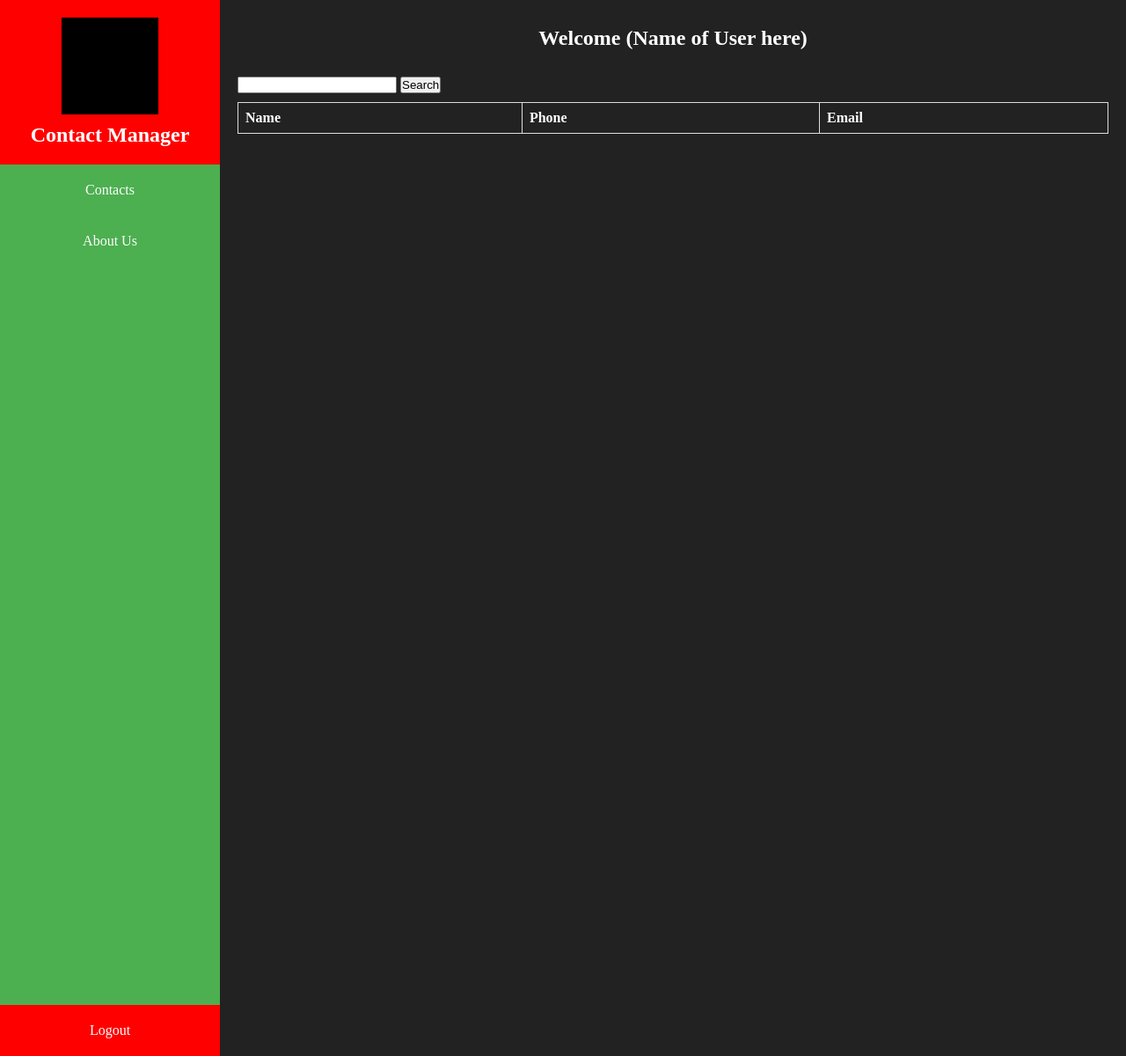
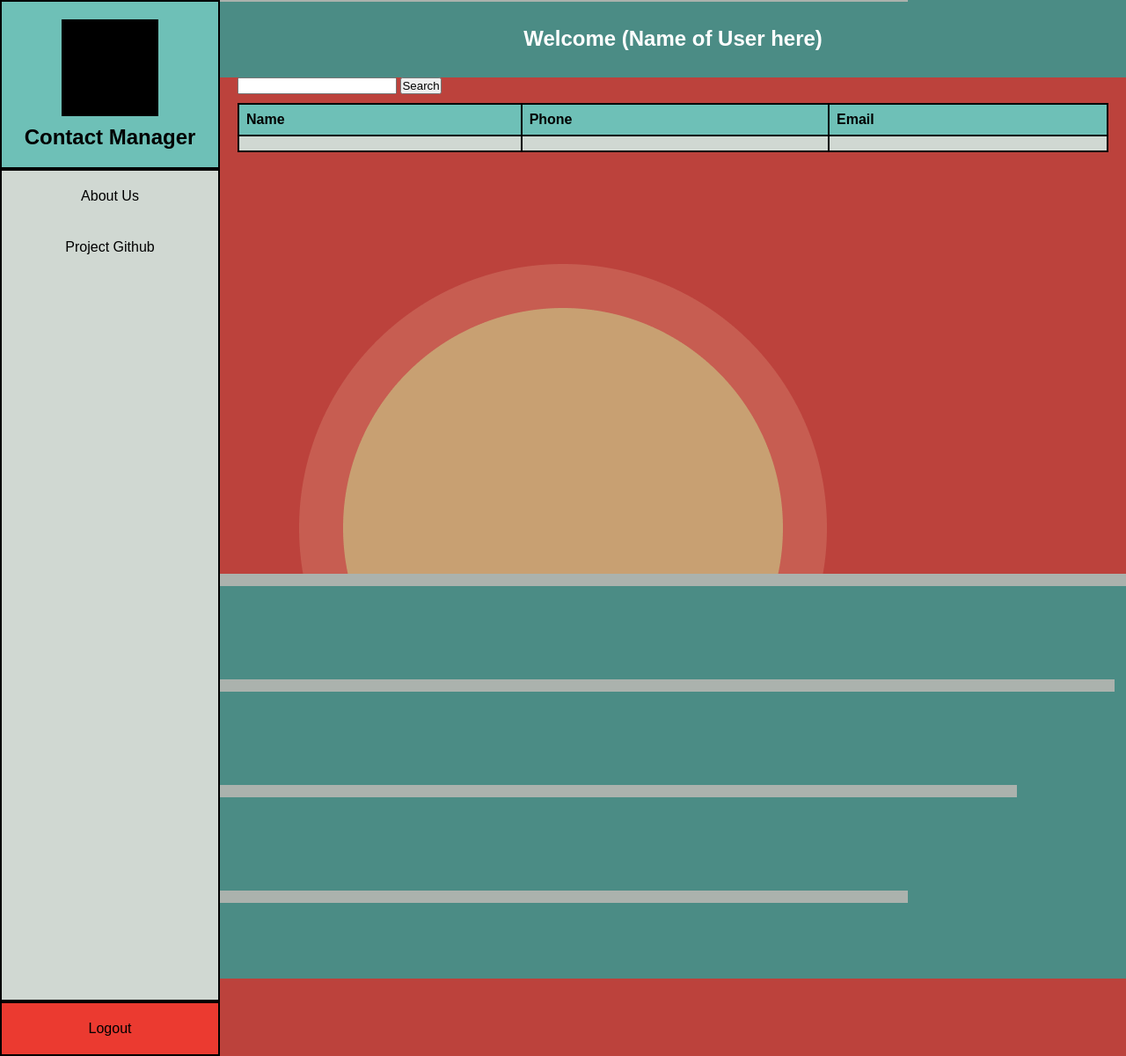
Before and after one commit to Amphiithere/Contact-Manager-Website, a PHP site: page /contacts.html in a window 1280 px wide. Shown: the whole page at 88% size. Run offline with PHP 8.4, Linux system fonts and the light colour scheme; lists and menus that the app fills with data are empty.

Commit message:
Major graphical overhaul for all webpages

```diff
--- a/frontend/contacts.html
+++ b/frontend/contacts.html
@@ -27,10 +27,10 @@
             <!-- Navigation links -->
             <ul class="menu-links">
                 <li class="nav-link">
-                    <a href="#" class="list-item">Contacts</a>
+                    <a href="#" class="list-item">About Us</a>
                 </li>
                 <li class="nav-link">
-                    <a href="#" class="list-item">About Us</a>
+                    <a href="https://github.com/Amphiithere/Contact-Manager-Website" class="list-item">Project Github</a>
                 </li>
             </ul>
 
@@ -57,9 +57,21 @@
                             <th>Phone</th>
                             <th>Email</th>
                         </tr>
+                        <tr>
+                            <td>
+                                <p id="contact-name"></p>
+                            </td>
+                            <td>
+                                <p id="contact-phone"></p>
+                            </td>
+                            <td>
+                                <p id="contact-email"></p>
+                            </td>
+                        </tr>
                     </table>
-		    <p id="contact-list"></p>
                 </div>
+
+                <div class="no-contacts-text">There's Nobody Here!</div>
             </div>
         </main>
     </body>
--- a/frontend/style.css
+++ b/frontend/style.css
@@ -6,13 +6,19 @@
     padding: 0;
 }
 
-html, body {
+html {
     overflow-x: hidden;
     height: 100%;
 }
 
+body {
+    font-family: "ABeeZee", sans-serif;
+    overflow-x: hidden;
+    background-image: url('/images/Site-Background.png');
+    background-position: 50%;
+}
+
 .title {
-    font-family: "ABeeZee", sans-serif;
     margin: auto;
     width: 50%;
     text-align: center;
@@ -22,7 +28,8 @@ html, body {
     display: grid;
     min-height: 650px;
     place-items: center;
-    border: 1px solid #ccc; /* Placeholder */
+    border: 2px solid black; /* Placeholder */
+    background: #d0d8d2;
     margin: auto;
     position: absolute;
     top: 3%;
@@ -42,7 +49,7 @@ html, body {
     display: flex;
     position: relative;
     overflow: hidden;
-    border: 1px solid #ccc; /* Placeholder */
+    border-top: 2px solid black; /* Placeholder */
     width: 100%;
     height: auto;
     min-height: 480px;
@@ -181,7 +188,7 @@ html, body {
     top: 0;
     height: 100vh;
     width: 250px;
-    background-color: #ff0000;
+    background-color: #ccc;
     overflow-y: auto;
     z-index: 100;
 }
@@ -201,7 +208,8 @@ html, body {
     align-items: center;
     padding: 20px 0;
     width: 100%;
-    background-color: #ff0000;
+    background-color: #6ec0b7;
+    border: 2px solid #000;
 }
 
 .logo-image {
@@ -226,7 +234,7 @@ html, body {
 
 .logo-text h1 {
     font-size: 1.5rem;
-    color: white;
+    color: black;
 }
 
 .menu-links {
@@ -234,7 +242,8 @@ html, body {
     list-style: none;
     padding: 0;
     margin: 0;
-    background: #4CAF50;
+    background: #d0d8d2;
+    border: 2px solid black;
     display: flex;
     flex-direction: column;
     flex-grow: 1;
@@ -251,7 +260,7 @@ html, body {
 }
 
 .list-item {
-    color: white;
+    color: black;
     text-decoration: none;
     text-align: center;
     display: block;
@@ -260,13 +269,14 @@ html, body {
 }
 
 .nav-link:hover {
-    background-color: #45a049;
+    background-color: #ABB2AD;
+    text-decoration: underline 2px;
 }
 
 .logout-container {
     width: 100%;
     margin-top: auto;
-    background-color: #ff0000;
+    background-color: #BC423C;
     position: sticky;
     bottom: 0;
 }
@@ -275,15 +285,17 @@ html, body {
     display: block;
     width: 100%;
     padding: 20px;
-    color: white;
+    border: 2px solid black;
+    color: black;
     text-decoration: none;
-    background-color: #ff0000;
+    background-color: #eb3a30;
     text-align: center;
     transition: background-color 0.3s;
 }
 
 #logout-btn:hover {
-    background-color: #ff5252;
+    background-color: #ff5c5c;
+    text-decoration: underline 2px black;
 }
 
 .content-header {
@@ -310,12 +322,26 @@ table {
     width: 100%;
 }
 
-td, th {
-    border: 1px solid #dddddd;
+th {
+    border: 2px solid black;
+    color: black;
     text-align: left;
     padding: 8px;
+    background-color: #6ec0b7;
 }
 
-tr:nth-child(2) {
-    background-color: #dddddd;
+td {
+    border: 2px solid black;
+    color: black;
+    text-align: left;
+    padding: 8px;
+    background-color: #d0d8d2;
 }
+
+/* small notification for when search results return empty.
+add JS script to show and hide accordingly before implementing */
+.no-contacts-text {
+    display: none;
+    justify-content: center;
+    align-items: center;
+}
```
Also changed, not shown: frontend/images/Site-Background.png (added).
